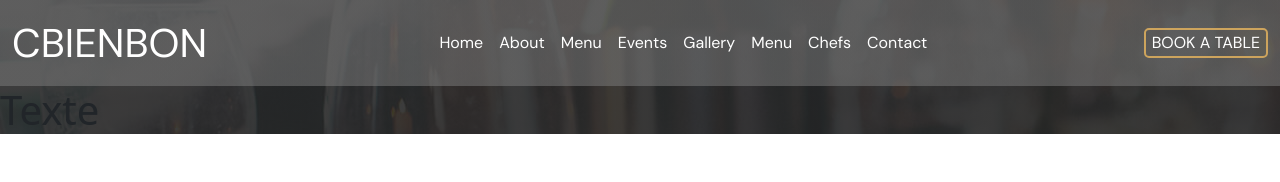
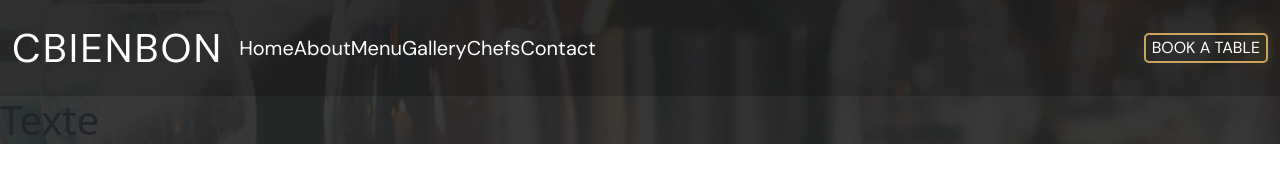
Before and after one commit to chazrsmit/CBIENBON, a website: page index.html in a window 1280 px wide. Drawn offline with nearby package versions, Linux system fonts and the light colour scheme; a web font is replaced by a local one.

Commit message:
update nav

```diff
--- a/index.html
+++ b/index.html
@@ -23,20 +23,14 @@
             <span class="navbar-toggler-icon"></span>
         </button>
         <div class="collapse navbar-collapse" id="navbarNavAltMarkup">
-                <div class="navbar-nav">
             <a class="nav-link active" aria-current="page" href="#">Home</a>
             <a class="nav-link" href="#">About</a>
             <a class="nav-link" href="#">Menu</a>
-                <a class="nav-link" href="#">Events</a>
             <a class="nav-link" href="#">Gallery</a>
-                <a class="nav-link" href="#">Menu</a>
             <a class="nav-link" href="#">Chefs</a>
             <a class="nav-link" href="#">Contact</a>
         </div>
-            </div>
-            <div class="nav-btn">
         <button class="btn1">Book a table</button>
-            </div>
     </div>
   </nav>
 
--- a/src/sass/main.sass
+++ b/src/sass/main.sass
@@ -5,5 +5,6 @@
 @use './partials/_mixins' as *
 @use './partials/_navhead'
 @use './partials/_bases' as *
+@use './partials/_responsive'
 
 @use '../../node_modules/bootstrap/scss/bootstrap'
--- a/src/sass/partials/_bases.sass
+++ b/src/sass/partials/_bases.sass
@@ -6,9 +6,10 @@ p
     color : $text-white
 
 nav
+    height: 12vh
     a
         font-family: DM Sans
-        font-size: 20px
+        font-size: 20px !important
         color : $text-white !important
 
 .btn1
@@ -17,3 +18,4 @@ nav
 .nav-title
     text-transform: uppercase
     font-size: 40px !important
+    letter-spacing: 2px
--- a/src/sass/partials/_navhead.sass
+++ b/src/sass/partials/_navhead.sass
@@ -3,14 +3,7 @@
     background: linear-gradient(0deg, rgba(39, 39, 39, 0.9), rgba(39, 39, 39, 0.9)), url('../assets/img/hero-bg.jpg') !important
     background-position: bottom
     background-size: contain
+    background-attachment: fixed
 
 nav
-    background: linear-gradient(0deg, rgba(127, 127, 127, 0.5), rgba(127, 127, 127, 0.5))
-
-.container-fluid
-    display: flex !important
-    justify-content: space-around !important
-
-.collapse
-    display: flex !important
-    justify-content: center !important
+    background: linear-gradient(0deg, rgba(0, 0, 0, 0.2), rgba(0, 0, 0, 0.2))
--- /dev/null
+++ b/src/sass/partials/_responsive.sass
@@ -0,0 +1,6 @@
+@media (max-width:992px)
+    nav
+        .btn1
+            display: none !important
+    .collapse, .navbar-collapse
+        text-align: right
```
Also changed, not shown: public/styles/style.css, 1 other file. Lines whose indentation alone changed are shown as unchanged.
